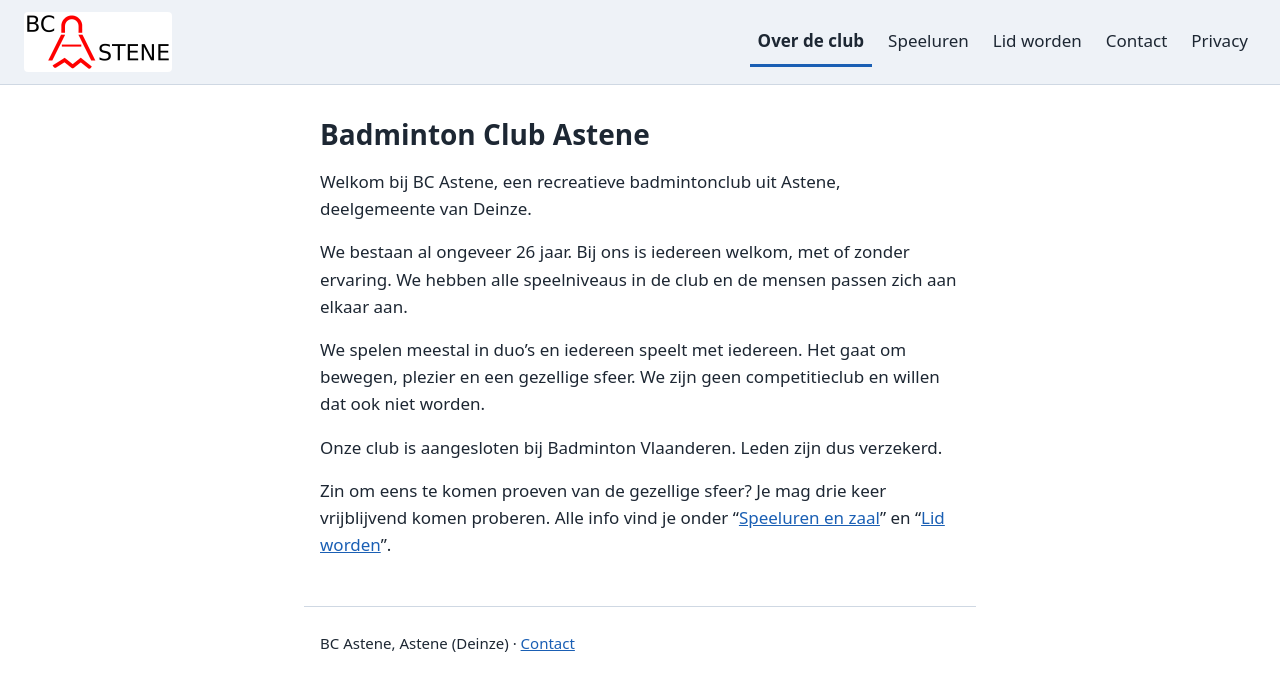
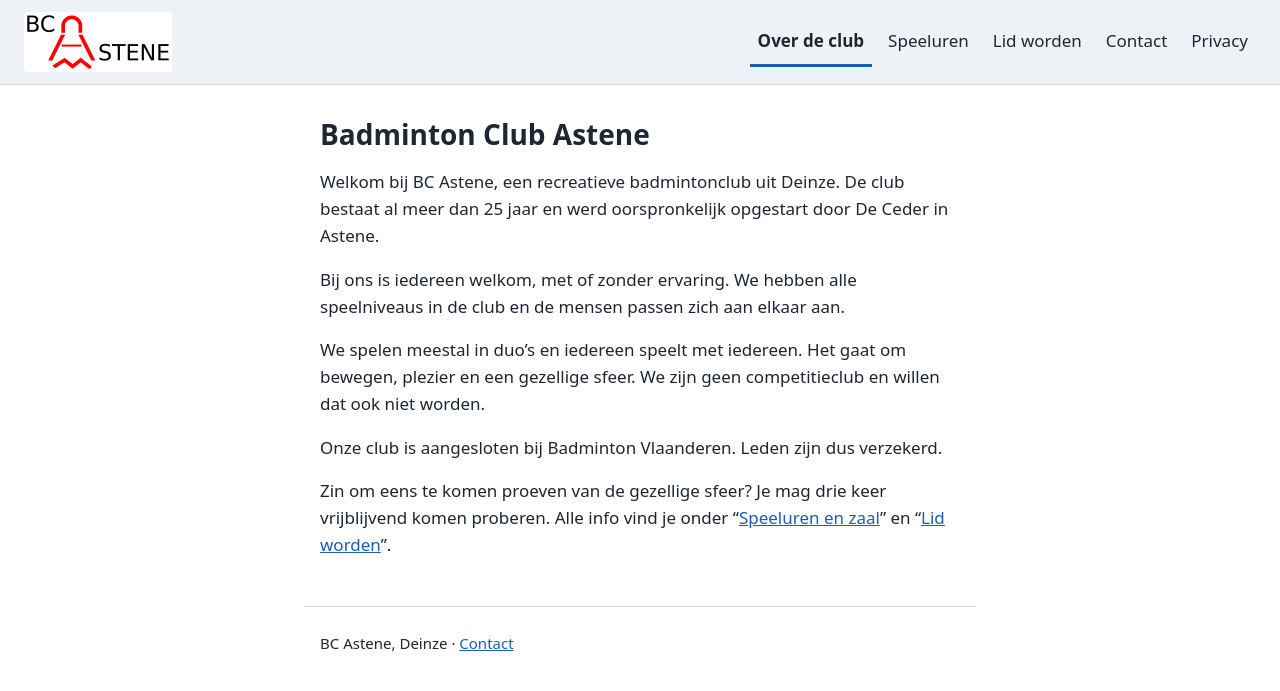
Before and after one commit to bcastene/bcastene.github.io, a Jekyll site: the page built from index.md, in a window 1280 px wide. Shown: the top 691 px of the page. Built offline with Jekyll 4.4.1, drawn with Linux system fonts in a browser that asks for light colours.

Commit message:
Publicatie 20261020-v2

```diff
--- a/_config.yml
+++ b/_config.yml
@@ -1,6 +1,6 @@
 # Instellingen van de site. Alleen wat GitHub Pages standaard kent.
 title: BC Astene
-description: Badminton Club Astene, een recreatieve badmintonclub uit Astene (Deinze).
+description: Badminton Club Astene, een recreatieve badmintonclub uit Deinze.
 lang: nl
 markdown: kramdown
 
--- a/_layouts/default.html
+++ b/_layouts/default.html
@@ -24,7 +24,7 @@
   </main>
 
   <footer class="voet">
-    <p>BC Astene, Astene (Deinze) &middot; <a href="{{ '/contact.html' | relative_url }}">Contact</a></p>
+    <p>BC Astene, Deinze &middot; <a href="{{ '/contact.html' | relative_url }}">Contact</a></p>
   </footer>
 </body>
 </html>
--- a/index.md
+++ b/index.md
@@ -1,15 +1,15 @@
 ---
 layout: default
 title: "Over de club"
-description: "Badminton Club Astene is een recreatieve badmintonclub uit Astene, deelgemeente van Deinze. Iedereen is welkom, met of zonder ervaring."
+description: "Badminton Club Astene is een recreatieve badmintonclub uit Deinze, al meer dan 25 jaar, oorspronkelijk opgestart door De Ceder in Astene. Iedereen is welkom, met of zonder ervaring."
 permalink: /index.html
 ---
 
 # Badminton Club Astene
 
-Welkom bij BC Astene, een recreatieve badmintonclub uit Astene, deelgemeente van Deinze.
+Welkom bij BC Astene, een recreatieve badmintonclub uit Deinze. De club bestaat al meer dan 25 jaar en werd oorspronkelijk opgestart door De Ceder in Astene.
 
-We bestaan al ongeveer 26 jaar. Bij ons is iedereen welkom, met of zonder ervaring. We hebben alle speelniveaus in de club en de mensen passen zich aan elkaar aan.
+Bij ons is iedereen welkom, met of zonder ervaring. We hebben alle speelniveaus in de club en de mensen passen zich aan elkaar aan.
 
 We spelen meestal in duo's en iedereen speelt met iedereen. Het gaat om bewegen, plezier en een gezellige sfeer. We zijn geen competitieclub en willen dat ook niet worden.
 
--- a/versie.txt
+++ b/versie.txt
@@ -1 +1 @@
-20261020-v1
+20261020-v2
```
Also changed, not shown: privacy.md (+1 -1 lines).
